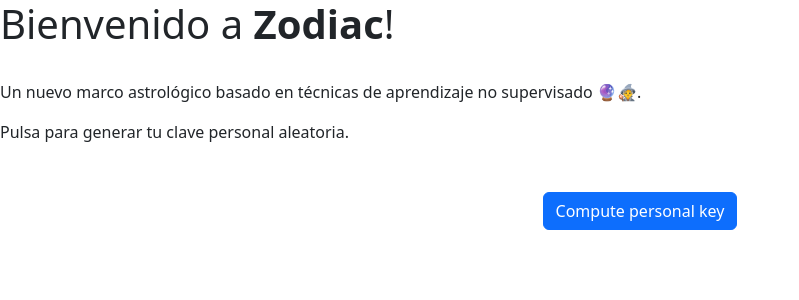
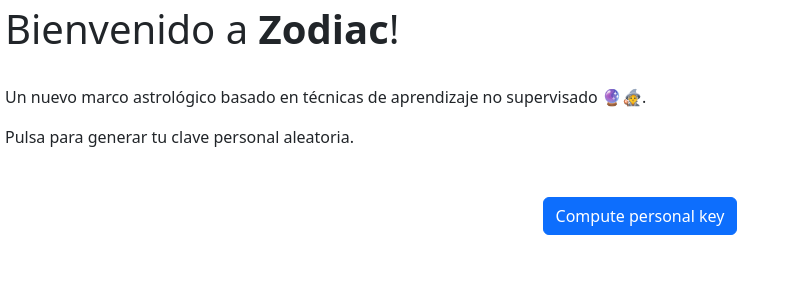
Before and after one commit to Guilliu/Zodiac, a Flask app: page / in a window 1280 px wide. Shown: the top 300 px of the page, without its empty margins (0-799 px from the left). Run offline with Flask 2, Linux system fonts and the light colour scheme.

Commit message:
Stylinggg

```diff
--- a/app1/templates/index.html
+++ b/app1/templates/index.html
@@ -6,7 +6,7 @@
         <meta name="viewport" content="width=device-widthSS, initial-scale=0.95">
     </head>
 
-    <body>
+    <body style="margin:5px">
         <h1>Bienvenido a <b>Zodiac</b>!</h1><br>
         <p>Un nuevo marco astrológico basado en técnicas de aprendizaje no supervisado 🔮🧙.
         <p>Pulsa para generar tu clave personal aleatoria.</p>
```
